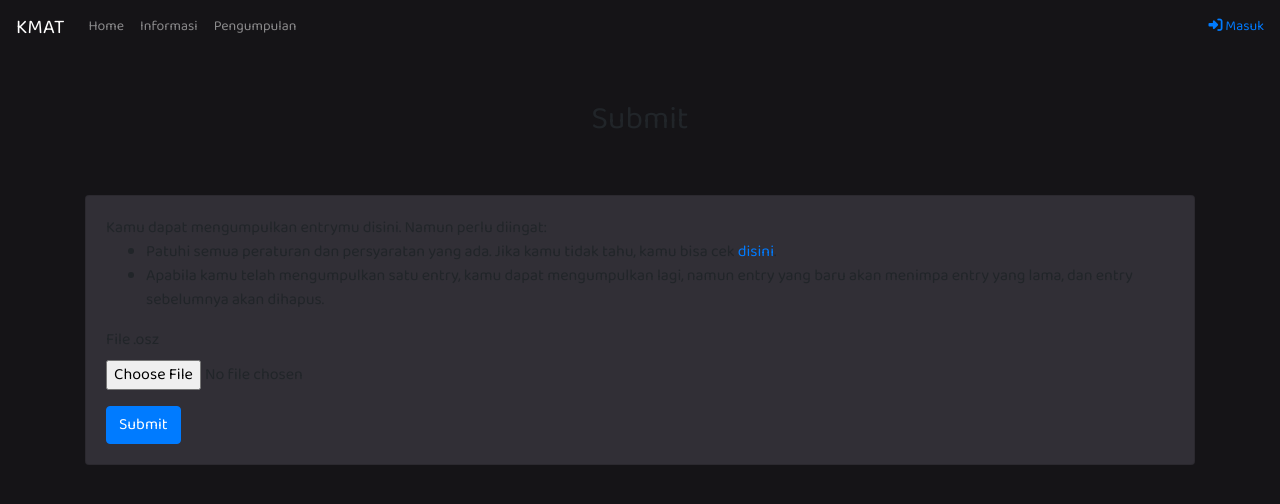
After one commit to rorre/KMAT, a Flask app: template kmat/templates/pages/submit.html in a window 1280 px wide. The commit adds this page. Shown: the top 504 px of the page. Run offline with Flask 2, Linux system fonts and the light colour scheme; the template is opened without the code that fills it: values that come from a table or form of the project are taken from there, others are empty; parts of the project's set-up code (start-up, migrations or seed data) failed here and were passed over; some libraries are stand-ins or nearby versions.

Commit message:
Submission logic

```diff
--- a/kmat/__init__.py
+++ b/kmat/__init__.py
@@ -4,6 +4,7 @@ import json
 
 from flask import Flask, flash, redirect, render_template, url_for
 from flask_admin.contrib.sqla import ModelView
+from flask_bootstrap import Bootstrap
 from flask_login import current_user
 
 
@@ -20,31 +21,27 @@ def create_app(config_file="config.json"):
     app = Flask(__name__, static_url_path="/static", static_folder="static")
     app.config["SQLALCHEMY_TRACK_MODIFICATIONS"] = False
     app.config["TEMPLATES_AUTO_RELOAD"] = True
+    app.config["BOOTSTRAP_BOOTSWATCH_THEME"] = "darkly"
     app.config.from_mapping(data)
 
-    from kmat.plugins import (
-        admin,
-        db,
-        login_manager,
-        oauth,
-        migrate,
-    )
-    from kmat.models import User, Submission, Role
+    from kmat.models import Role, Submission, User
+    from kmat.plugins import admin, db, login_manager, migrate, oauth
 
     admin.init_app(app)
     init_oauth(app, oauth)
     db.init_app(app)
     login_manager.init_app(app)
     migrate.init_app(app, db, render_as_batch=True)
+    Bootstrap().init_app(app)
 
     admin.add_view(AdminView(User, db.session, endpoint="/user"))
     admin.add_view(AdminView(Submission, db.session, endpoint="/submission"))
     admin.add_view(AdminView(Role, db.session, endpoint="/role"))
 
-    from kmat.routes import base, user
+    from kmat.routes import base, submission, user
 
     app.register_blueprint(base.blueprint)
-    # app.register_blueprint(submission.blueprint)
+    app.register_blueprint(submission.blueprint)
     app.register_blueprint(user.blueprint)
 
     @app.errorhandler(404)
@@ -79,6 +76,7 @@ def fetch_token(name):
 
 def update_token(name, token, refresh_token=None, access_token=None):
     from flask_login import current_user
+
     from kmat.plugins import db
 
     current_user.access_token = token["access_token"]
--- a/kmat/plugins.py
+++ b/kmat/plugins.py
@@ -1,3 +1,5 @@
+import flask
+import flask_login
 from authlib.integrations.flask_client import OAuth
 from flask_admin import Admin
 from flask_login import LoginManager
@@ -18,4 +20,16 @@ login_manager = LoginManager()
 oauth = OAuth()
 admin = Admin(name="KMAT")
 migrate = Migrate()
-login_manager.login_view = "user.login"
+login_manager.login_view = "base.index"
+
+
+# fmt: off
+def requires(*args, **kwargs):
+    def decorator(f):
+        def decorated(*f_args, **f_kwargs):
+            if flask_login.current_user.has_access(*args, **kwargs):
+                return f(*f_args, **f_kwargs)
+            return flask.abort(403)
+        return decorated
+    return decorator
+# fmt: on
--- a/kmat/routes/submission.py
+++ b/kmat/routes/submission.py
@@ -1 +1,119 @@
-# Placeholder
+import os
+import traceback
+from typing import Optional
+
+from flask import Blueprint, current_app, redirect, render_template, url_for
+from flask.helpers import flash
+from flask_login import current_user, login_required
+from flask_wtf import FlaskForm
+from flask_wtf.file import FileAllowed, FileField, FileRequired
+from wtforms.fields.simple import SubmitField
+
+from kmat.helper import generate_id, generate_name, prepare_osz
+from kmat.models import Submission, User
+from kmat.plugins import db
+
+current_user: User
+blueprint = Blueprint("submission", __name__, url_prefix="/submission")
+
+
+class EntryForm(FlaskForm):
+    osz = FileField(
+        "File .osz",
+        validators=[FileRequired(), FileAllowed(["osz"])],
+    )
+    submit = SubmitField("Submit")
+
+
+def delete_submission(s: Submission):
+    db.session.delete(s)
+    db.session.commit()
+
+    os.remove(s.anon_path)
+    os.remove(s.file_path)
+
+
+@blueprint.route("/submit", methods=["GET", "POST"])
+@login_required
+def submit():
+    submitted_entry: Optional[Submission] = Submission.query.filter_by(
+        mapper_id=current_user.osu_uid
+    ).first()
+
+    form = EntryForm()
+    if form.validate_on_submit():
+        f = form.osz.data
+        existing_filename = True
+        while existing_filename:
+            filename = generate_id() + ".osz"
+            if not os.path.exists(filename):
+                existing_filename = False
+
+        path_original = os.path.join(
+            current_app.config.get("DATA_PATH", current_app.instance_path),
+            "osz-original",
+            filename,
+        )
+        f.save(path_original)
+
+        existing_name = True
+        while existing_name:
+            mapper_anon_name = generate_name()
+            if not Submission.query.filter_by(anon_name=mapper_anon_name).first():
+                existing_name = False
+
+        path_modified = os.path.join(
+            current_app.config.get("DATA_PATH", current_app.instance_path),
+            "osz",
+            mapper_anon_name + ".osz",
+        )
+
+        try:
+            artist, title, version = prepare_osz(f, path_modified, mapper_anon_name)
+        except ValueError as e:
+            flash(str(e))
+            traceback.print_exc()
+
+            os.remove(path_original)
+            return render_template(
+                "pages/submit.html",
+                form=form,
+                submitted_entry=submitted_entry,
+                title="Submit",
+            )
+
+        if submitted_entry:
+            delete_submission(submitted_entry)
+
+        submission = Submission(
+            file_path=path_original,
+            anon_path=path_modified,
+            mapper=current_user,
+            artist=artist,
+            title=title,
+            difficulty=version,
+            anon_name=mapper_anon_name,
+        )
+        db.session.add(submission)
+        db.session.commit()
+        flash("Submitted!")
+        return redirect(url_for("base.index"))
+    return render_template(
+        "pages/submit.html",
+        form=form,
+        submitted_entry=submitted_entry,
+        title="Submit",
+    )
+
+
+@blueprint.route("/<submission_id>/remove", methods=["GET", "POST"])
+@login_required
+def remove(submission_id: str):
+    submission = Submission.query.get_or_404(submission_id)
+    if submission.mapper_id != current_user.osu_uid:
+        flash("You are not allowed to do that.", "danger")
+        return redirect(url_for("base.index"), code=400)
+
+    delete_submission(submission)
+    flash("Done!", "success")
+    return redirect(url_for("submission.submit"))
--- a/kmat/templates/404.html
+++ b/kmat/templates/404.html
@@ -2,7 +2,6 @@
 
 {% block content %}
 <div class="py-5 text-center">
-    <!--<img class="d-block mx-auto mb-4" src="/docs/4.5/assets/brand/bootstrap-solid.svg" alt="" width="72" height="72"> -->
     <h2>Not found.</h2>
     <p class="lead">L</p>
 </div>
--- a/kmat/templates/base.html
+++ b/kmat/templates/base.html
@@ -1,3 +1,4 @@
+{% from 'bootstrap/utils.html' import render_messages %}
 <!doctype html>
 <html lang="en">
 
@@ -5,22 +6,21 @@
     <meta charset="utf-8">
     <meta name="viewport" content="width=device-width, initial-scale=1, shrink-to-fit=no">
 
-    <title>Index · KMAT</title>
+    <title>{{ title | default("Index") }} · KMAT</title>
 
-    <link rel="stylesheet" href="/static/bootstrap-dark.min.css">
-    <script src="https://code.jquery.com/jquery-3.5.1.slim.min.js"
-        integrity="sha384-DfXdz2htPH0lsSSs5nCTpuj/zy4C+OGpamoFVy38MVBnE+IbbVYUew+OrCXaRkfj"
-        crossorigin="anonymous"></script>
-    <script src="https://cdn.jsdelivr.net/npm/popper.js@1.16.1/dist/umd/popper.min.js"
-        integrity="sha384-9/reFTGAW83EW2RDu2S0VKaIzap3H66lZH81PoYlFhbGU+6BZp6G7niu735Sk7lN"
-        crossorigin="anonymous"></script>
-    <script src="https://cdn.jsdelivr.net/npm/bootstrap@4.5.3/dist/js/bootstrap.min.js"
-        integrity="sha384-w1Q4orYjBQndcko6MimVbzY0tgp4pWB4lZ7lr30WKz0vr/aWKhXdBNmNb5D92v7s"
-        crossorigin="anonymous"></script>
-    <script src="https://kit.fontawesome.com/f7639dc419.js" crossorigin="anonymous"></script>
+    {% block styles %}
+    <!-- Bootstrap CSS -->
+    {{ bootstrap.load_css() }}
     <link rel="preconnect" href="https://fonts.gstatic.com">
     <link href="https://fonts.googleapis.com/css2?family=Open+Sans&family=Baloo%202&display=swap" rel="stylesheet">
     <link href="/static/style.css" rel="stylesheet">
+    {% endblock %}
+
+    {% block scripts %}
+    {{ bootstrap.load_js() }}
+    <script src="https://kit.fontawesome.com/f7639dc419.js" crossorigin="anonymous"></script>
+    {% endblock %}
+
     <style>
         body {
             font-family: 'Baloo 2', 'Open Sans', sans-serif;
@@ -49,21 +49,30 @@
                         Informasi
                     </a>
                 </li>
-                <li class="nav-item"><a href="" class="nav-link small">
+                <li class="nav-item"><a href="{{ url_for('submission.submit') }}" class="nav-link small">
                         Pengumpulan
                     </a>
                 </li>
             </ul>
-            <a href="" class="my-2 my-lg-0 small">
+            {% if current_user.is_authenticated %}
+            <a href="{{ url_for('user.logout') }}" class="my-2 my-lg-0 small">
+                <i class="fas fa-sign-out-alt"></i>
+                Keluar
+            </a>
+            {% else %}
+            <a href="{{ url_for('user.login') }}" class="my-2 my-lg-0 small">
                 <i class="fas fa-sign-in-alt"></i>
                 Masuk
             </a>
+            {% endif %}
         </div>
     </nav>
 
-    <div class="container">
+    <main class="container">
+        {% block header %}{% endblock %}
+        {{ render_messages() }}
         {% block content %}{% endblock %}
-    </div>
+    </main>
 </body>
 
 </html>
--- a/kmat/templates/pages/index.html
+++ b/kmat/templates/pages/index.html
@@ -1,11 +1,13 @@
 {% extends "base.html" %}
 
-{% block content %}
+{% block header %}
 <div class="py-5 text-center">
     <h2>Kompetisi Mapping Akhir Tahun</h2>
     <p class="lead">osu! Thread | Discord</p>
 </div>
+{% endblock %}
 
+{% block content %}
 <div class="row">
     <hr class="col-sm-6" style="color: white;">
 </div>
--- a/kmat/templates/pages/information.html
+++ b/kmat/templates/pages/information.html
@@ -1,10 +1,12 @@
 {% extends "base.html" %}
 
-{% block content %}
+{% block header %}
 <div class="py-5 text-center">
     <h2>Informasi</h2>
 </div>
+{% endblock %}
 
+{% block content %}
 <div class="row justify-content-center pb-3">
     <div class="col-sm">
         <div class="card">
--- /dev/null
+++ b/kmat/templates/pages/submit.html
@@ -0,0 +1,38 @@
+{% extends "base.html" %}
+{% from 'bootstrap/form.html' import render_form %}
+
+{% block header %}
+<div class="py-5 text-center">
+    <h2>Submit</h2>
+</div>
+{% endblock %}
+
+{% block content %}
+<div class="row justify-content-center pb-3">
+    <div class="col-sm">
+        <div class="card card-body">
+            Kamu dapat mengumpulkan entrymu disini. Namun perlu diingat:
+            <ul>
+                <li>Patuhi semua peraturan dan persyaratan yang ada.
+                    Jika kamu tidak tahu, kamu bisa cek <a href="{{ url_for('base.info') }}">disini</a>.</li>
+                <li>Apabila kamu telah mengumpulkan satu entry, kamu dapat mengumpulkan lagi,
+                    namun entry yang baru akan menimpa entry yang lama, dan entry sebelumnya akan dihapus.</li>
+            </ul>
+            {% if submitted_entry %}
+            <div class="alert alert-secondary alert-dismissible fade show" role="alert">
+                <strong>Submitted entry:</strong>
+                {{ submitted_entry.artist }} - {{ submitted_entry.title }} |
+                {{ submitted_entry.difficulty }} | {{ submitted_entry.submitted_at.isoformat(" ") }} UTC
+                <button type="button" class="close" aria-label="Close" title="Hapus entry">
+                    <a href="{{ url_for('submission.remove', submission_id=submitted_entry.id) }}" aria-hidden="true">
+                        <i class="fa fa-trash"></i>
+                    </a>
+                </button>
+            </div>
+            {% endif %}
+            {{ render_form(form) }}
+        </div>
+    </div>
+</div>
+
+{% endblock %}
--- a/pyproject.toml
+++ b/pyproject.toml
@@ -14,6 +14,9 @@ flask-admin = "^1.5.7"
 authlib = "^0.15.2"
 requests = "^2.25.0"
 sentry-sdk = {version = "^0.19.3", extras = ["sentry"]}
+flask-wtf = "^0.14.3"
+slider = "^0.3.1"
+bootstrap-flask = "^1.5.1"
 
 [tool.poetry.dev-dependencies]
 pytest = "^5.2"
```
Also changed, not shown: kmat/constants.py (added, +3 -0 lines), kmat/helper.py (added, +84 -0 lines), kmat/models.py (+11 -2 lines), kmat/routes/base.py (+2 -5 lines), kmat/templates/macros.html (added, +16 -0 lines), kmat/routes/user.py (line endings or trailing spaces), 2 other files.
